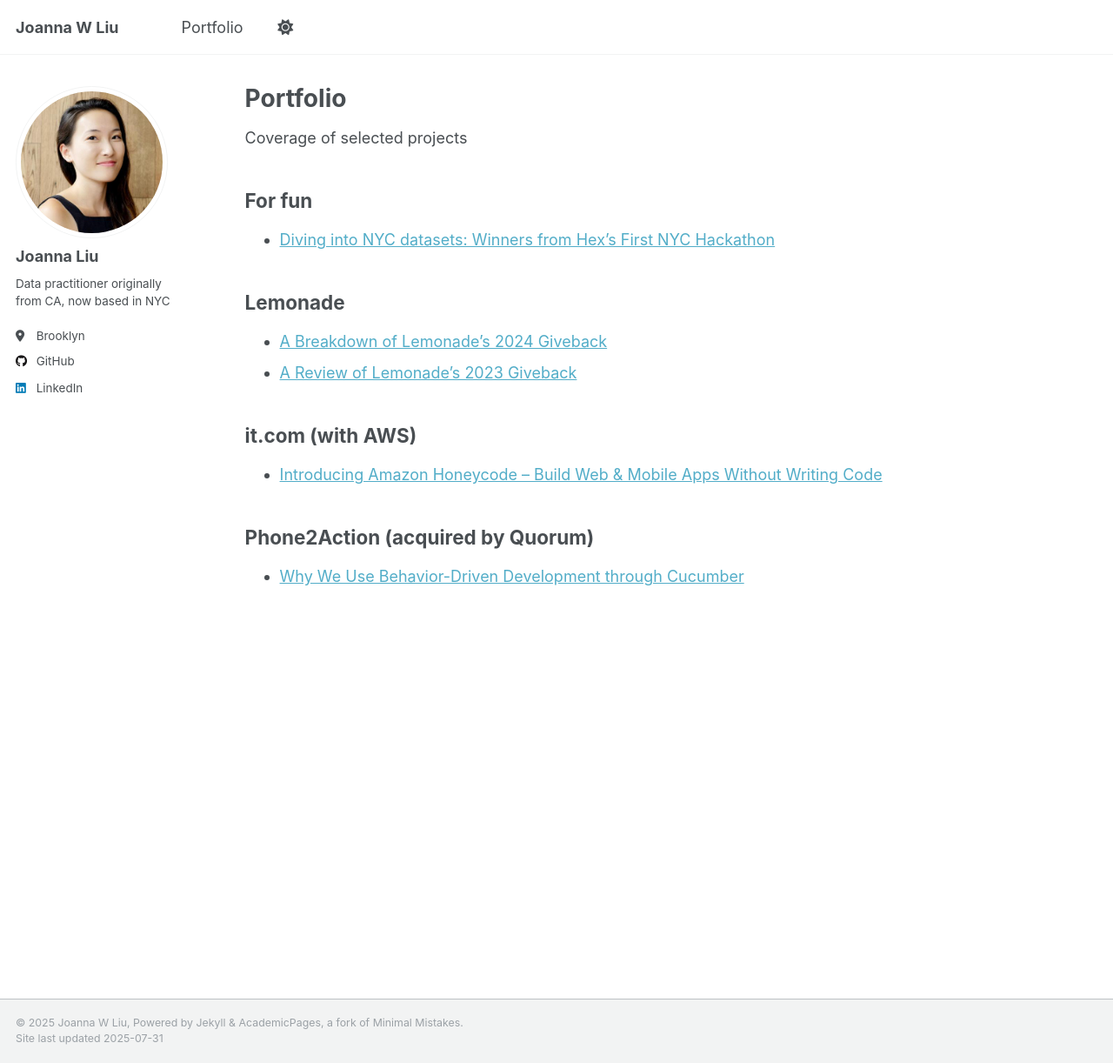
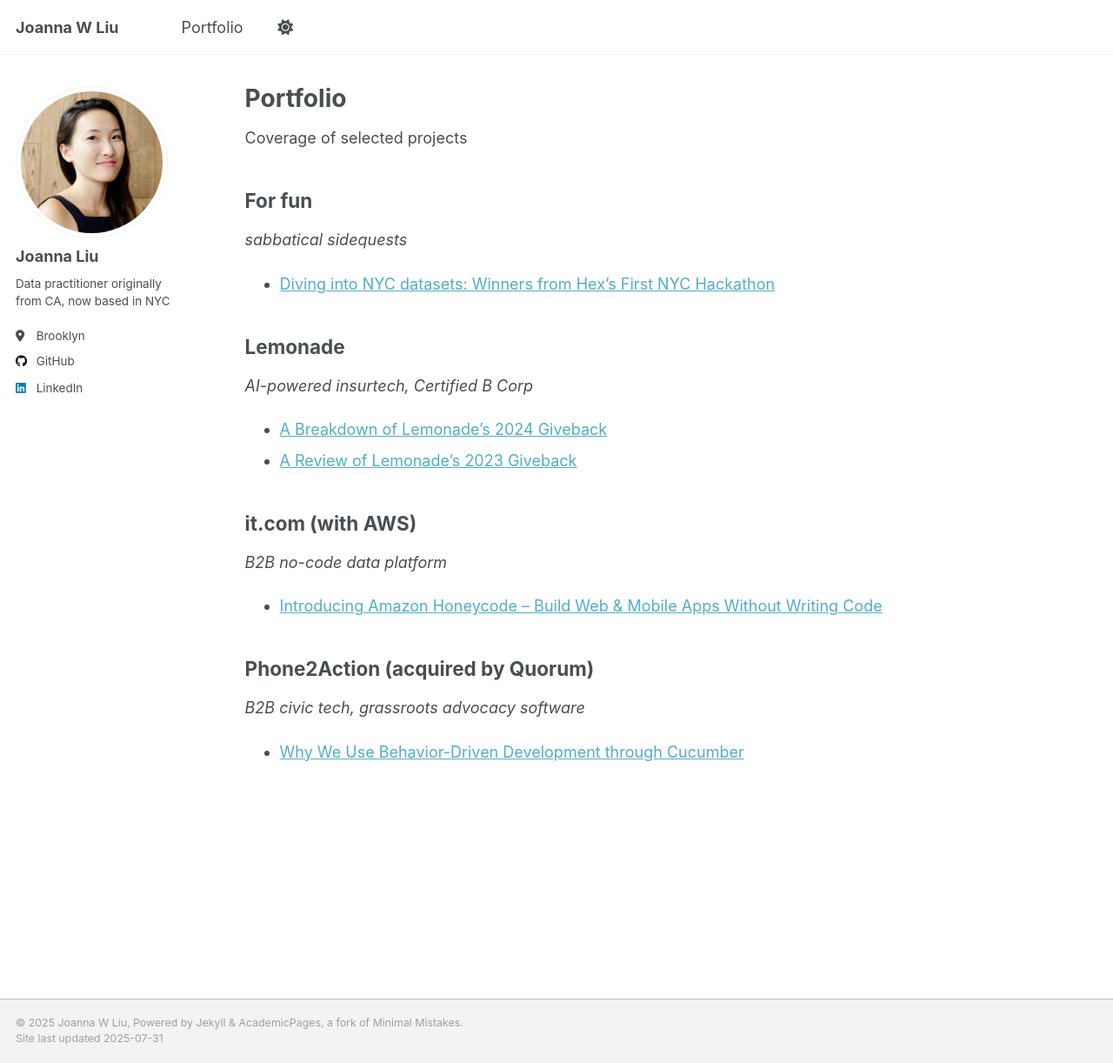
Before and after one commit to joannawliu/joannawliu.github.io, a Jekyll site: the page built from _pages/portfolio.md, in a window 1280 px wide and 1222 px high. Shown: the whole window at 87% size. Built offline with Jekyll 4.4.1, drawn with Linux system fonts in a browser that asks for light colours; a script that is not in the unit is left out.

Commit message:
Update portfolio.md with descriptions

```diff
--- a/_pages/portfolio.md
+++ b/_pages/portfolio.md
@@ -10,10 +10,14 @@ Coverage of selected projects
 
 ## For fun
 
+_sabbatical sidequests_
+
 - <a href="https://hex.tech/blog/hex-nyc-hackathon-recap/" target="_blank">Diving into NYC datasets: Winners from Hex’s First NYC Hackathon</a>
 
 
 ## Lemonade
+
+_AI-powered insurtech, Certified B Corp_
 
 - <a href="https://www.lemonade.com/blog/lemonade-2024-giveback/" target="_blank">A Breakdown of Lemonade’s 2024 Giveback</a>
 - <a href="https://www.lemonade.com/blog/lemonade-2023-giveback/" target="_blank">A Review of Lemonade’s 2023 Giveback</a>
@@ -21,9 +25,13 @@ Coverage of selected projects
 
 ## it.com (with AWS)
 
+_B2B no-code data platform_
+
 - <a href="https://aws.amazon.com/blogs/aws/introducing-amazon-honeycode-build-web-mobile-apps-without-writing-code/" target="_blank">Introducing Amazon Honeycode – Build Web & Mobile Apps Without Writing Code</a>
 
 
 ## Phone2Action (acquired by Quorum)
 
+_B2B civic tech, grassroots advocacy software_
+
 - <a href="https://medium.com/phone2action-engineering/why-we-use-behavior-driven-development-through-cucumber-3ba685135f60" target="_blank">Why We Use Behavior-Driven Development through Cucumber</a>
```
